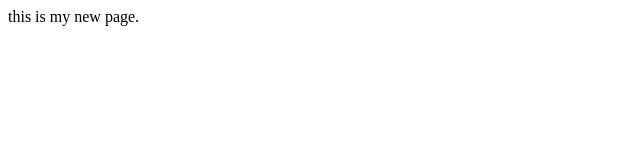
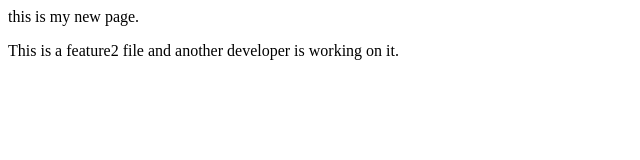
Before and after one commit to tusharika214/anotherrepo, a plain HTML site: page index.html in a window 1280 px wide. Shown: the whole page, without its empty margins (0-640 px from the left). Drawn offline with Linux system fonts and the light colour scheme.

Commit message:
another changes are made in feature2

```diff
--- a/index.html
+++ b/index.html
@@ -1 +1,2 @@
 <p>this is my new page.</p>
+<p>This is a feature2 file and another developer is working on it.</p>
--- a/style1.css
+++ b/style1.css
@@ -1,3 +1,5 @@
 p{
     color: pink;
+    font-size: 16px;
+    font-family: Arial, sans-serif;
 }
```
